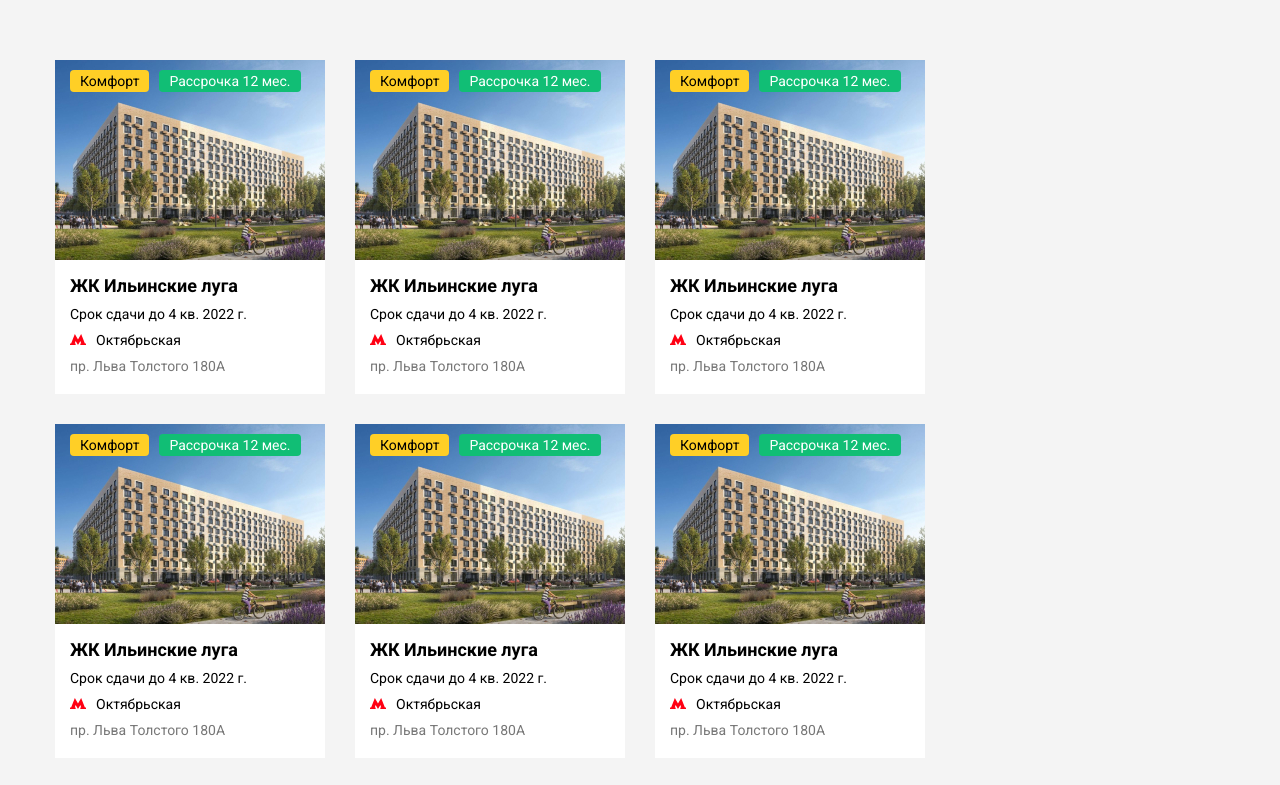
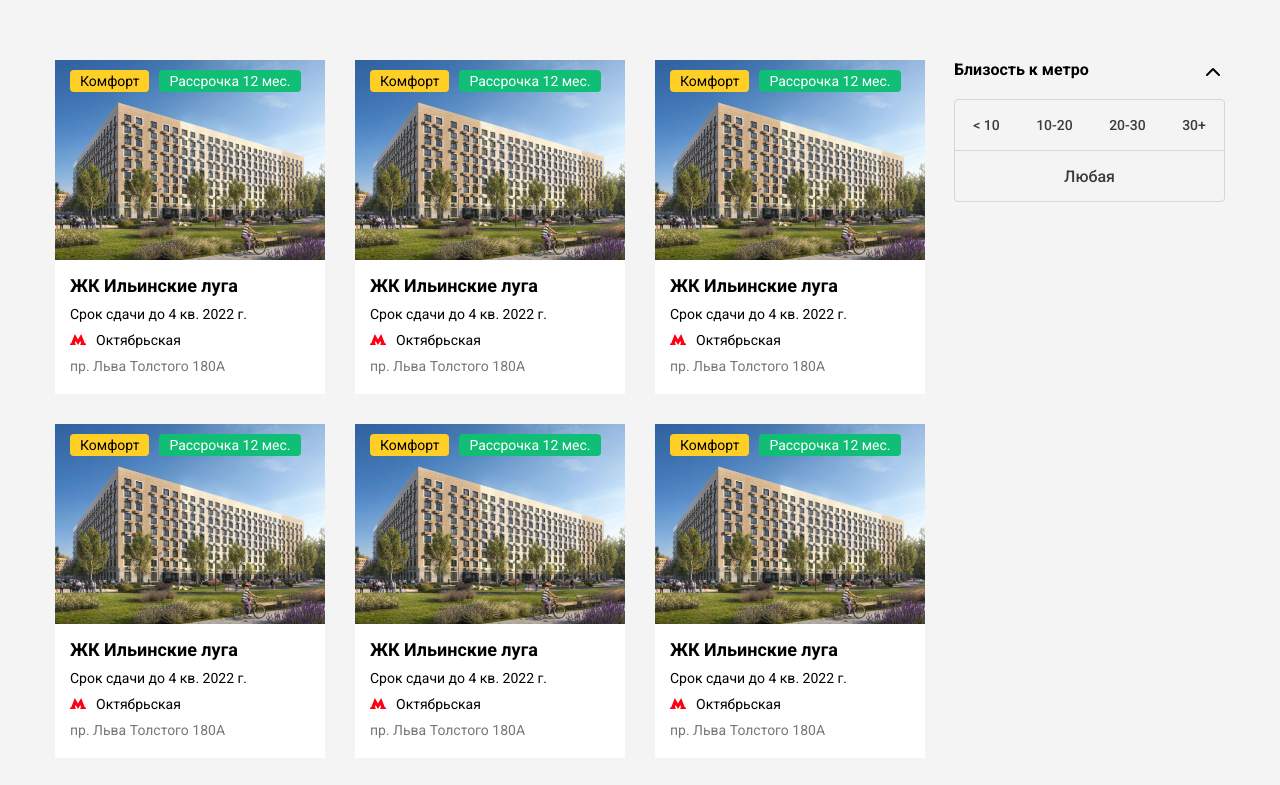
Before and after one commit to SergeyZubkov/the-property, a website: page public/index.html in a window 1280 px wide. Shown: the top 785 px of the page. Drawn offline with Linux system fonts and the light colour scheme.

Commit message:
add filter-metro

```diff
--- a/public/index.html
+++ b/public/index.html
@@ -184,7 +184,39 @@
             </button>
 
         </main>
-        <aside class="sidebar"></aside>
+        <aside class="sidebar">
+            <div class="sidebar__filter">
+                <div class="filter-header">
+                   <h4 class="filter-title">Близость к метро</h4>
+                    <button class="btn-filter">
+                        <img src="./icons/chevron-up.svg" alt="">
+                    </button>
+                </div>
+                <div class="collapse">
+                    <div class="filter-metro__content">
+                       <div class="filter-metro__checkboxs">
+                            <div class="filter-metro__checkbox">
+                                <input type="checkbox" id=">10" class="km-checkbox">
+                                <label for=">10">< 10</label>
+                            </div>
+                            <div class="filter-metro__checkbox">
+                                <input type="checkbox" id="10-20" name='близость к метро' class="km-checkbox">
+                                <label for="10-20">10-20</label>
+                            </div>
+                            <div class="filter-metro__checkbox">
+                                <input type="checkbox" id="20-30" name='близость к метро' class="km-checkbox">
+                                <label for="20-30">20-30</label>
+                            </div>
+                            <div class="filter-metro__checkbox">
+                                <input type="checkbox" id="30" name='близость к метро' class="km-checkbox">
+                                <label for="30">30+</label>
+                            </div>
+                        </div>
+                        <button class="btn-any">Любая</button>
+                    </div>
+                </div>
+            </div>
+        </aside>
        </div>
     </div>
 </body>
--- a/public/main.css
+++ b/public/main.css
@@ -7,6 +7,11 @@ body {
     padding: 0;
     background: #f4f4f4;
     font-family: 'Roboto', sans-serif;
+}
+
+button {
+    cursor: pointer;
+    border: none;
 }
 
 img {
@@ -150,3 +155,99 @@ img {
     display: inline-block;
     vertical-align: bottom;
 }
+
+/* Sidebar */
+
+.sidebar {
+    width: 271px;
+}
+
+.filter-header {
+    display: flex;
+    justify-content: space-between;
+    align-items: top;
+}
+
+.filter-title {
+    margin: 0 0 20px;
+}
+
+.filter-metro {
+
+}
+
+
+
+.btn-filter {
+    border: none;
+    background: none;
+    padding: 0;
+    margin: 0;
+    position: relative;
+    height: 24px;
+    width: 24px;
+}
+
+.btn-filter img {
+    position: absolute;
+    top: 0;
+    right: 0;
+}
+
+.filter-metro__content {
+    border: 1px solid #d6d6d6;
+    border-radius: 4px;
+}
+
+.filter-metro__checkboxs {
+    border-bottom: 1px solid #d6d6d6;
+    display: flex;
+    justify-content: stretch;
+}
+
+.filter-metro__checkbox {
+    flex-grow: 1;
+    text-align: center;
+    font-family: Roboto;
+    font-style: normal;
+    font-weight: 500;
+    font-size: 14px;
+    line-height:50px;
+    height: 50px;
+    color: #3C3C3C;
+}
+
+.km-checkbox {
+    position: absolute;
+    opacity: 0;
+    z-index: -1;
+}
+
+.km-checkbox:checked + label {
+    background: #FFCF26;
+    cursor: pointer;
+}
+
+
+
+.filter-metro__checkbox label {
+    display: inline-block;
+    width: 100%;
+    height: 100%;
+}
+
+.btn-any {
+    font-family: Roboto;
+    font-style: normal;
+    font-weight: 500;
+    font-size: 16px;
+    line-height: 19px;
+    color: #3C3C3C;
+    height: 50px;
+    width: 100%;
+    background: transparent;
+}
+
+.btn-any:hover {
+    background: #ebebeb;
+}
```
